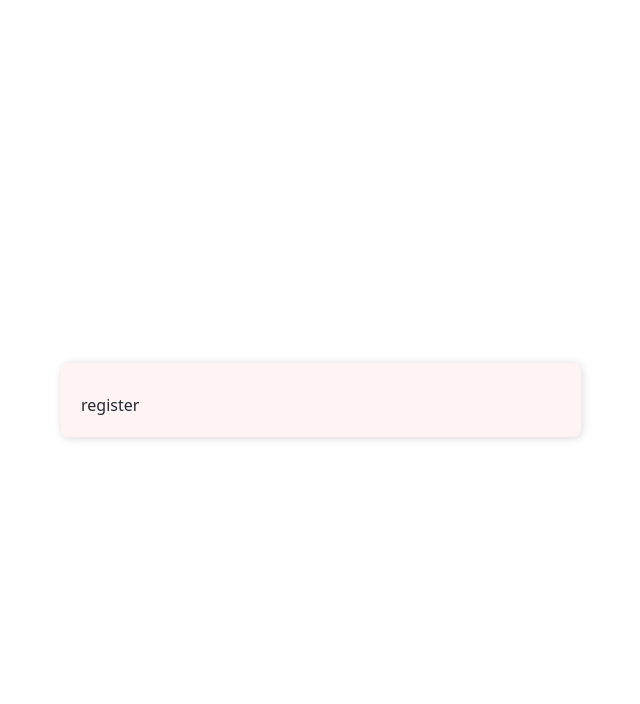
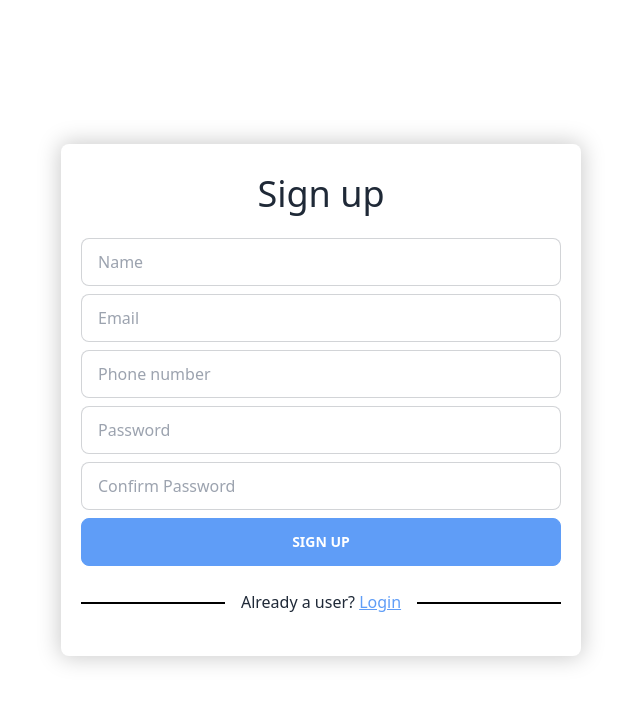
Before and after one commit to MishaBatsiashvili/user-module, a Next.js app: page /auth/register in a window 1280 px wide. Shown: the top 704 px of the page, without its empty margins (319-959 px from the left). Built offline with nearby package versions, Linux system fonts and the light colour scheme.

Commit message:
added register

```diff
--- a/pages/auth/login.tsx
+++ b/pages/auth/login.tsx
@@ -4,6 +4,8 @@ import bog from '../../public/assests/bog.png';
 import fb from '../../public/assests/fb.png';
 import google from '../../public/assests/google.png';
 import Link from 'next/link';
+export interface IAppProps {
+}
 
 export function login() {
 
@@ -39,7 +41,7 @@ export function login() {
                         <div className='auth-image-div'>
                             <Image
                                 src={google}
-                                alt="Picture of the author"
+                                alt="google"
                                 width={30}
                                 height={30}
                             />
@@ -51,12 +53,12 @@ export function login() {
                         <div className='auth-image-div'>
                             <Image
                                 src={fb}
-                                alt="Picture of the author"
+                                alt="facebook"
                                 width={30}
                                 height={30}
                             />
                         </div>
-                        fb
+                        facebook
                     </button>
 
                     <button className="btn btn-outline group hover:text-white text-bog hover:bg-bog">
@@ -65,12 +67,12 @@ export function login() {
                             <Image
                                 className='group-hover:bg-white group-hover:rounded'
                                 src={bog}
-                                alt="Picture of the author"
+                                alt="bank of georgia"
                                 width={30}
                                 height={30}
                             />
                         </div>
-                        bog
+                        bank of georgia
                     </button>
                 </div>
 
--- a/pages/auth/register.tsx
+++ b/pages/auth/register.tsx
@@ -1,15 +1,40 @@
+import Link from 'next/link';
 import React from 'react';
 export interface IAppProps {
 }
 
 export function register() {
+
+  const submitForm = (event: React.FormEvent<HTMLFormElement>) => {
+      // Preventing the page from reloading
+      event.preventDefault();
+      // Do something
+      console.log('submited');
+  };
+
   return (
-    <div className="app">
-      <div className="auth-form" >
-        register
+      <div className="app">
+          <div className="auth-form" >
+              <div>
+                  <div className='text-4xl text-center pb-5'>Sign up</div>
+              </div>
+
+              <form onSubmit={submitForm}>
+                  <input type="Name" placeholder="Name" className="input input-bordered w-full max-w-xs" />
+                  <input type="Email" placeholder="Email" className="input input-bordered w-full max-w-xs" />
+                  <input type="number" placeholder="Phone number" className="input input-bordered w-full max-w-xs" />
+                  <input type="Password" placeholder="Password" className="input input-bordered w-full max-w-xs" />
+                  <input type="Password" placeholder="Confirm Password" className="input input-bordered w-full max-w-xs" />
+                  <button className="btn btn-primary btn-wide">SIGN UP</button>
+              </form>
+
+              <div className="relative my-8">
+                  <div className="bg-black h-0.5">
+                  </div>
+                  <div className="hr-line">  <div className="text-center my-2">Already a user? <Link href="/auth/login"><a className="link link-primary">Login</a></Link></div> </div>
+              </div>
+          </div>
       </div>
-    </div>
-
   );
 }
 export default register;
--- a/styles/globals.css
+++ b/styles/globals.css
@@ -21,7 +21,8 @@
   padding-left: 20px;
   padding-right: 20px;
   border-radius: 8px;
-  background-color: rgb(255, 243, 243);
+  background-color: rgb(255, 255, 255);
+  box-shadow: 0 0 22px 2px #ccc;
   height: auto;
   align-items: center;
 }
@@ -46,7 +47,7 @@
 .hr-line {
   position: absolute;
   left: 50%;
-  background: #fff3f3;
+  background: #ffffff;
   transform: translate(-50%, -50%);
   top: 0px;
   padding: 0px 10px;
```
